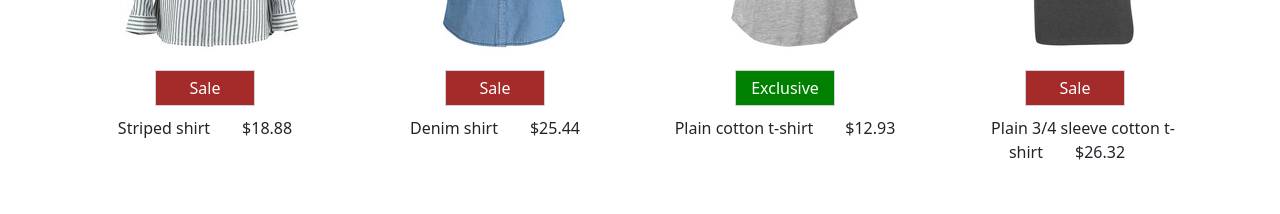
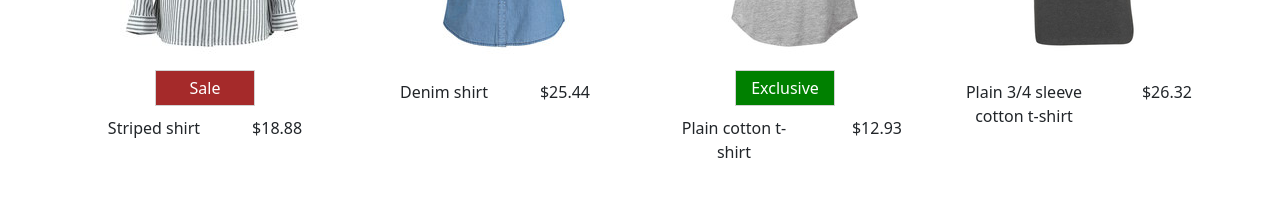
Before and after one commit to sharvin3007/eCommerce-App, a React (Create React App) app: page / in a window 1280 px wide. Shown: the part 340-554 px from the top of the page. Built offline with nearby package versions, Linux system fonts and the light colour scheme.

Commit message:
Product display changes

```diff
--- a/src/Components/Product/Product.jsx
+++ b/src/Components/Product/Product.jsx
@@ -3,6 +3,7 @@ import "./product.css";
 
 const Product = (props) => {
   const exclusive = props.dataPacket.isExclusive;
+  const sale = props.dataPacket.isSale;
 
   return (
     <div className="col-lg-3 col-sm-6 col-xs-1 card my-3 py-3 border-0">
@@ -14,10 +15,18 @@ const Product = (props) => {
         />
       </div>
       <div className="product-body">
-        {/* Conditional rendering based on product type */}
-          {exclusive ? (
-            <div className="productStatus exclusive"><p>Exclusive</p></div> ) : (<div className="productStatus sale"><p>Sale</p></div>)
-          }
+        {/* Conditional rendering based on product type (exclusive and sale) */}
+        {exclusive ? (
+          <div className="productStatus exclusive">
+            <p>Exclusive</p>
+          </div>
+        ) : null}
+        {sale ? (
+          <div className="productStatus sale">
+            <p>Sale</p>
+          </div>
+        ) : null}
+        {/* Conditional rendering based on product type (exclusive and sale) */}
         <div className="productDetails">
           <span className="product-title mx-3">
             {props.dataPacket.productName}
--- a/src/Components/Product/product.css
+++ b/src/Components/Product/product.css
@@ -11,6 +11,10 @@
     padding: 5px;
     color: #fff;
     margin: 0 auto;
+}
+
+.productStatus.null {
+    display: none;
 }
 
 .productStatus.sale {
@@ -27,4 +31,7 @@
 
 .productDetails {
     margin-top: 10px;
+    display: flex;
+    gap: 20px;
+    justify-content: center;
 }
```
